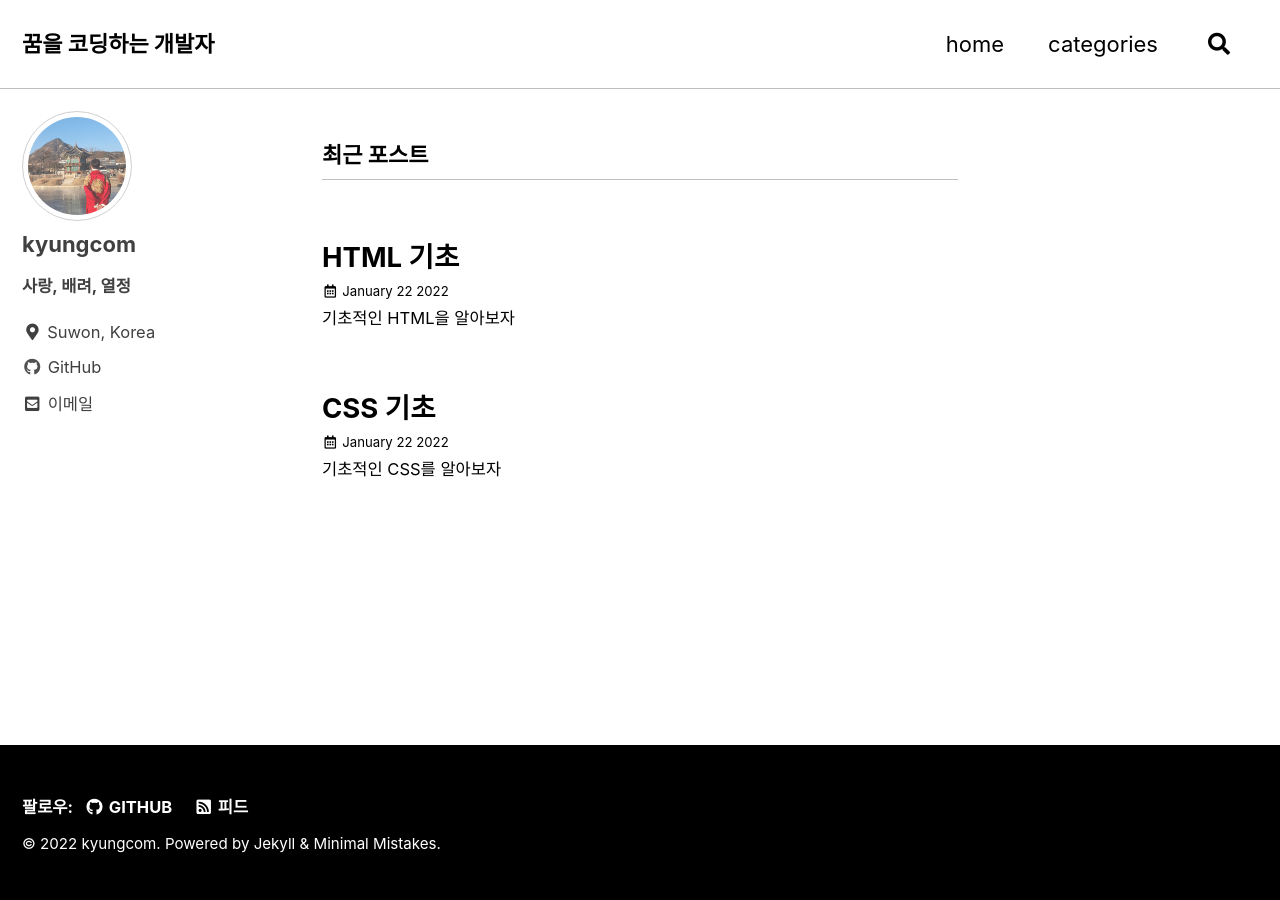
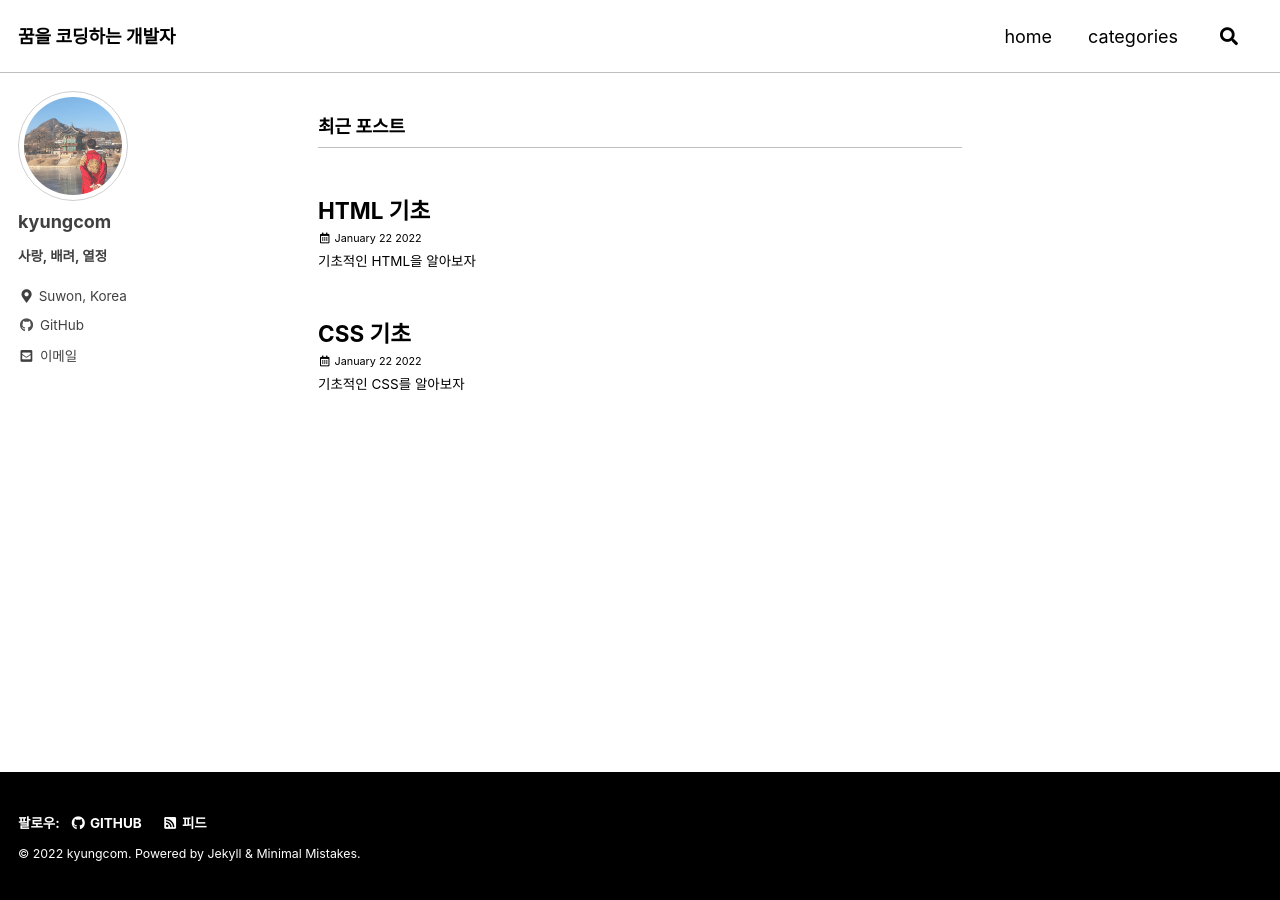
Before and after one commit to kyungcom/kyungcom.github.io, a Jekyll site: the page built from index.html, in a window 1280 px wide. Built offline with Jekyll 4.4.1, drawn with Linux system fonts in a browser that asks for light colours; cached includes are drawn as plain includes; the list of posts is cut into pages by our own code.

Commit message:
fix pontsize

```diff
--- a/_sass/minimal-mistakes/_reset.scss
+++ b/_sass/minimal-mistakes/_reset.scss
@@ -15,11 +15,11 @@ html {
   }
 
   @include breakpoint($large) {
-    font-size: 20px;
+    font-size: 18px;
   }
 
   @include breakpoint($x-large) {
-    font-size: 22px;
+    font-size: 18px;
   }
 
   -webkit-text-size-adjust: 100%;
```
Also changed, not shown: _posts/html&css/2022-01-22-basicHTML.md (+1 -1 lines).
